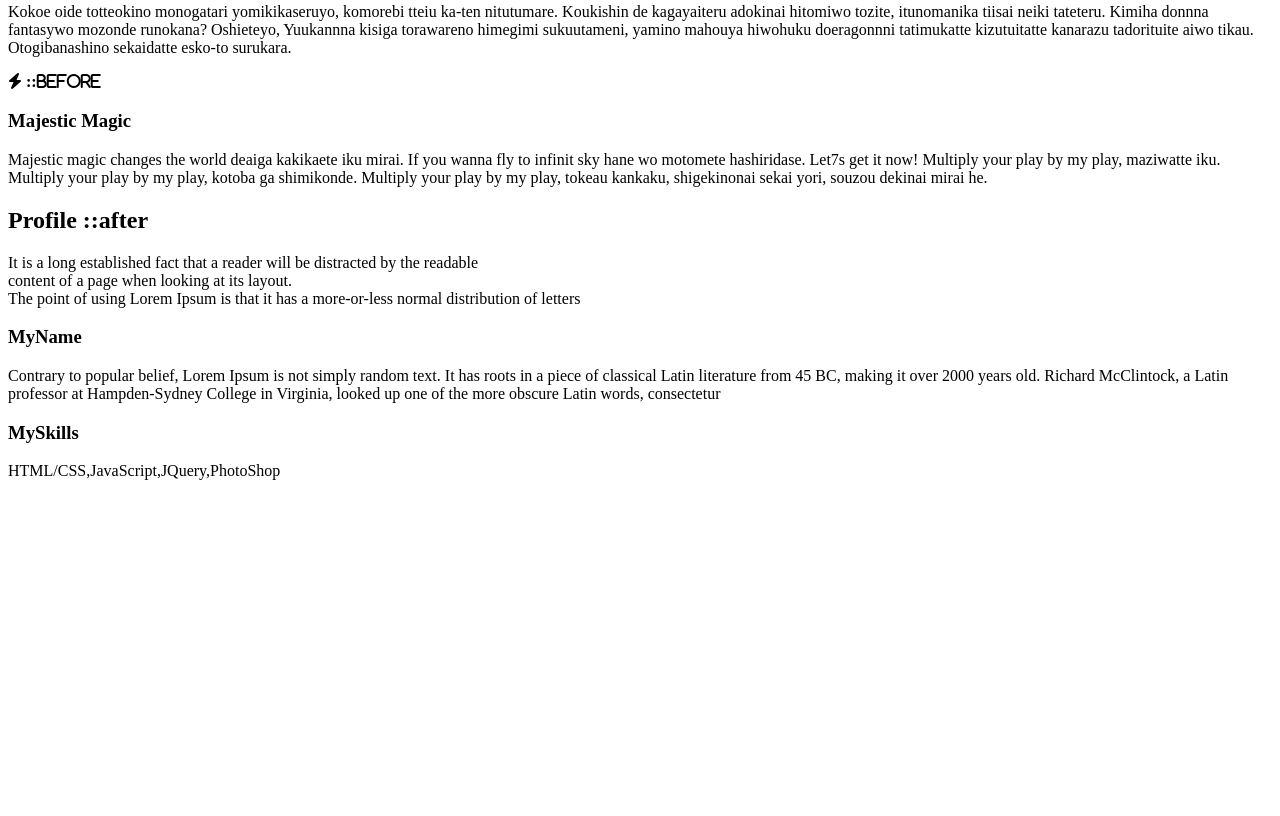
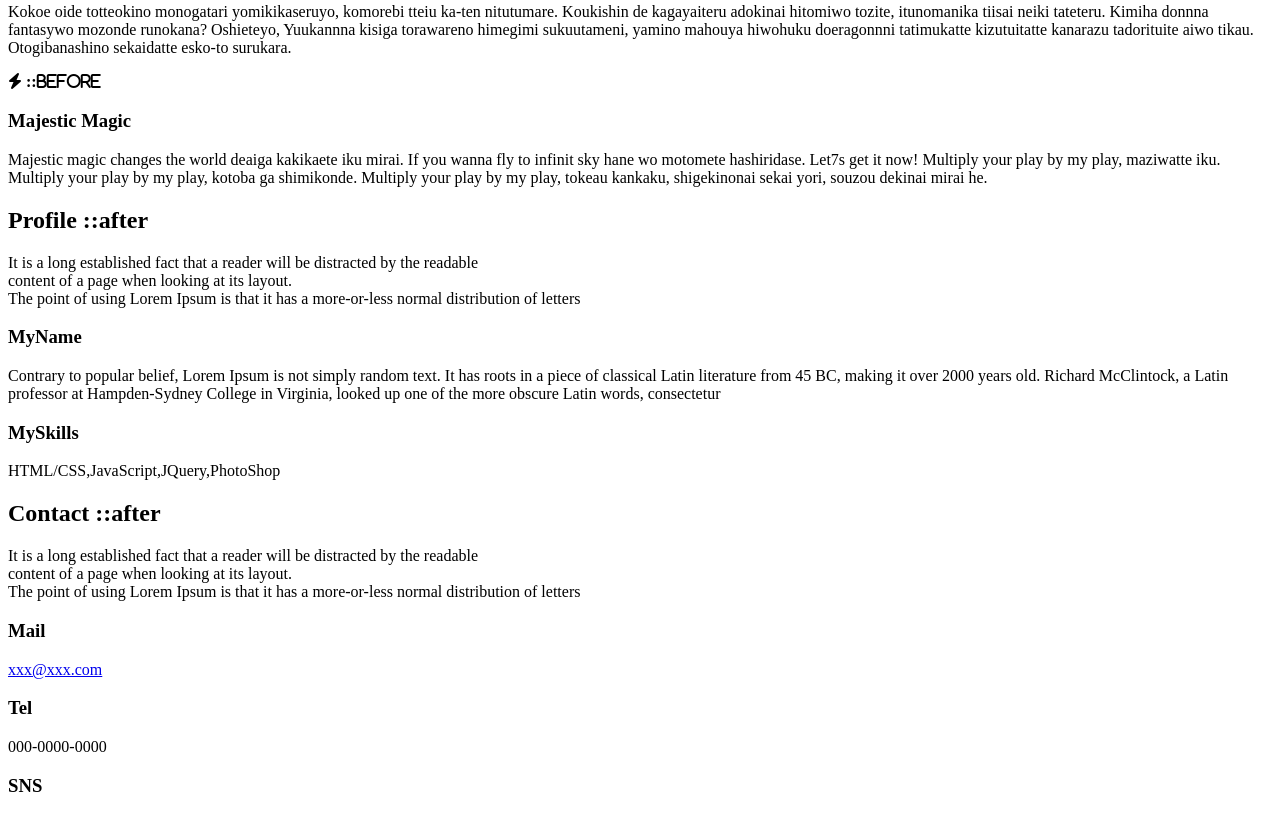
Before and after one commit to tsurutarina/my-site, a plain HTML site: page index.html in a window 1280 px wide. Shown: the part 825-1641 px from the top of the page. Before the commit the page ends 1321 px from the top, so only its background shows below. Drawn offline with Linux system fonts and the light colour scheme.

Commit message:
[Add]+Contact

```diff
--- a/index.html
+++ b/index.html
@@ -162,6 +162,36 @@
         </div>
       </div>
     </section>
+
     <!--contact-->
+    <section id="contact">
+      <div class="container">
+        <h2 class="heading">
+          Contact
+          ::after
+        </h2>
+        <p class="heading-text">
+          It is a long established fact that a reader will be distracted by the readable<br>
+          content of a page when looking at its layout.
+          <br class="sp-none">
+          The point of using Lorem Ipsum is that it has a more-or-less normal distribution of letters
+        </p>
+        <div class="contact-group">
+          <div class="left-content">
+            <div class="left-contact-content">
+              <h3 class="description-title">Mail</h3>
+              <a class="description-text link-text" href="mailto:xxx@xxx.com">xxx@xxx.com</a>
+              <h3 class="description-title">Tel</h3>
+              <a class="description-text link-text" herf="tel:00000000000">000-0000-0000</a>
+            </div>
+          </div>
+          <div class="right-content">
+            <div class="right-contact-content">
+              <h3 class="description-title">SNS</h3>
+            </div>
+          </div>
+        </div>
+      </div>
+    </section>
     <!--footer-->
   </body>
```
